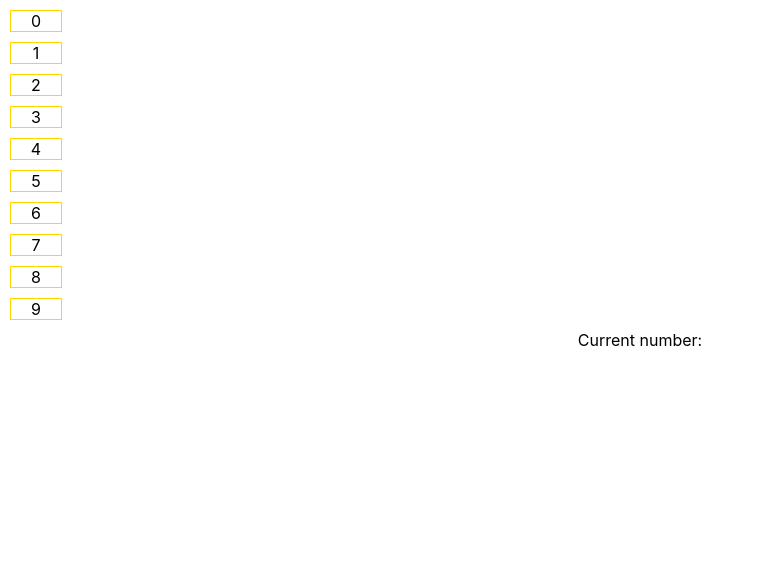
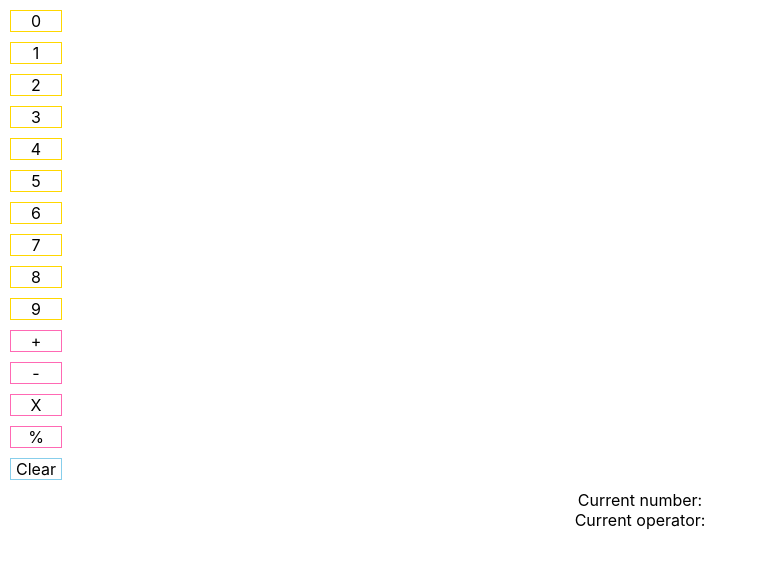
Before and after one commit to amara-j/calculator, a React (Create React App) app: page / in a window 1280 px wide. Shown: the top 568 px of the page, without its empty margins (0-757 px from the left). Built offline with nearby package versions, Linux system fonts and the light colour scheme.

Commit message:
adding clear button, numbers now append (7 then 8 => 78) instead of overwriting each other

```diff
--- a/src/App.css
+++ b/src/App.css
@@ -7,3 +7,15 @@
   width: 50px;
   margin: 10px;
 }
+
+.operatorContainer {
+  border: 1px solid hotpink;
+  width: 50px;
+  margin: 10px;
+}
+
+.clearContainer {
+  border: 1px solid skyblue;
+  width: 50px;
+  margin: 10px;
+}
--- a/src/App.js
+++ b/src/App.js
@@ -1,9 +1,13 @@
 import "./App.css";
 import Number from "./Number.js";
+import Operator from "./Operator.js";
+import Clear from "./Clear.js";
 import { useState } from "react";
 
 function App() {
   const [currentNumber, updateCurrentNumber] = useState("");
+  const [currentOperator, updateCurrentOperator] = useState("");
+  const operators = ["+", "-", "X", "%"];
 
   const loopNumberComponents = () => {
     let numberComponents = [];
@@ -12,7 +16,12 @@ function App() {
         <Number
           key={i}
           displayNumber={i}
-          onClick={() => updateCurrentNumber(i)}
+          onClick={
+            currentOperator === ""
+              ? () =>
+                  updateCurrentNumber(currentNumber.toString() + i.toString())
+              : () => updateCurrentNumber(i)
+          }
         />
       );
     }
@@ -22,7 +31,23 @@ function App() {
   return (
     <div className="App">
       {loopNumberComponents()}
+      {operators.map((operator) => {
+        return (
+          <Operator
+            key={operator}
+            displayOperator={operator}
+            onClick={() => updateCurrentOperator(operator)}
+          />
+        );
+      })}
+      <Clear
+        onClick={() => {
+          updateCurrentNumber("");
+          updateCurrentOperator("");
+        }}
+      />
       <div>Current number: {currentNumber}</div>
+      <div>Current operator: {currentOperator}</div>
     </div>
   );
 }
--- /dev/null
+++ b/src/Clear.js
@@ -0,0 +1,11 @@
+import React from "react";
+
+const Clear = (props) => {
+  return (
+    <div className="clearContainer" onClick={props.onClick}>
+      Clear
+    </div>
+  );
+};
+
+export default Clear;
--- /dev/null
+++ b/src/Operator.js
@@ -0,0 +1,11 @@
+import React from "react";
+
+const Operator = (props) => {
+  return (
+    <div className="operatorContainer" onClick={props.onClick}>
+      {props.displayOperator}
+    </div>
+  );
+};
+
+export default Operator;
```
